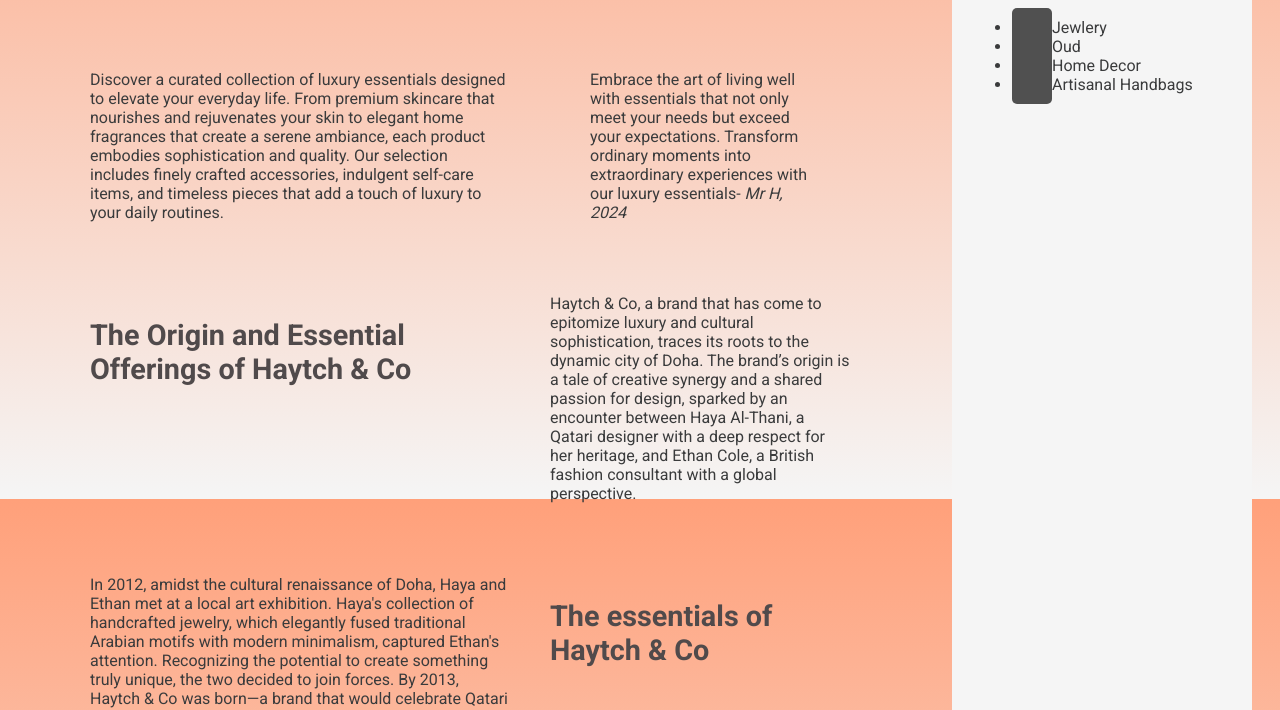
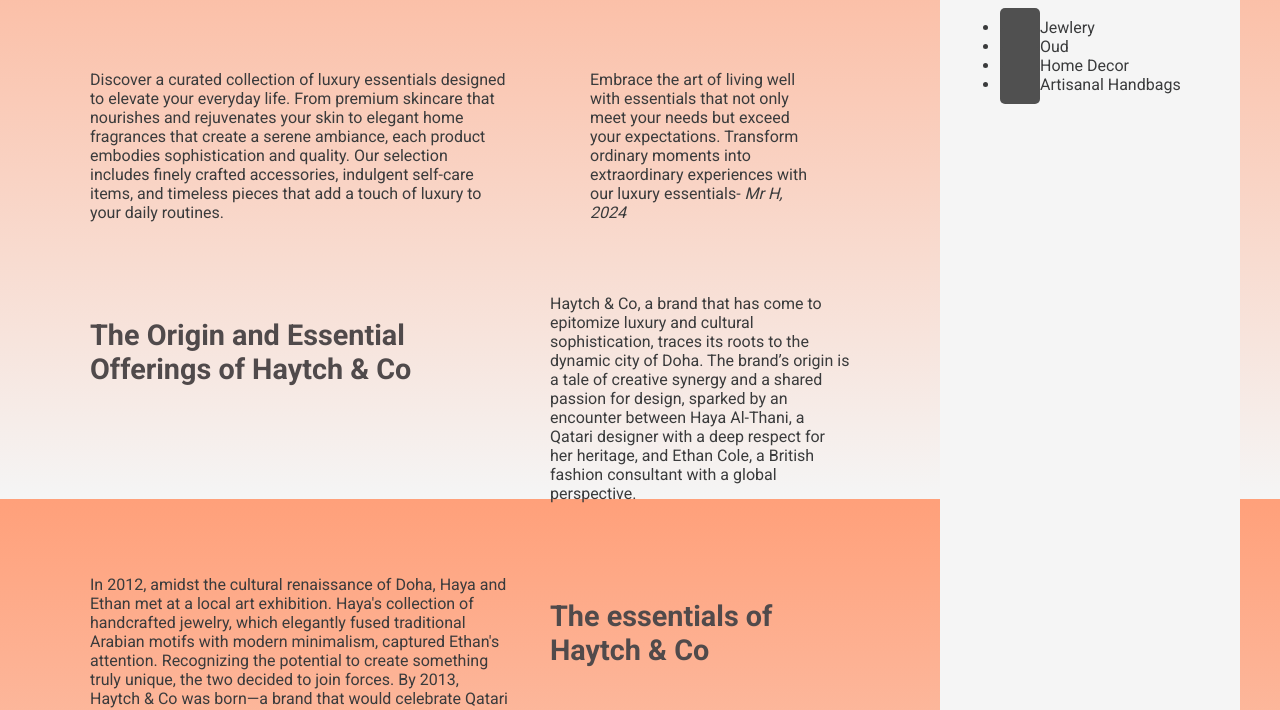
Before and after one commit to Haytch1/Haytch1.github.io, a plain HTML site: page index.html in a window 1280 px wide. Shown: the part 301-1011 px from the top of the page. Drawn offline with Linux system fonts and the light colour scheme.

Commit message:
Update style.css

```diff
--- a/style.css
+++ b/style.css
@@ -172,7 +172,7 @@ main {
     grid-template-columns: 1fr 300px;
     gap: 40px;
     padding: 40px 20px;
-    max width: 1200px;
+    max-width: 1200px;
     margin: 0 auto
 }
 
```
